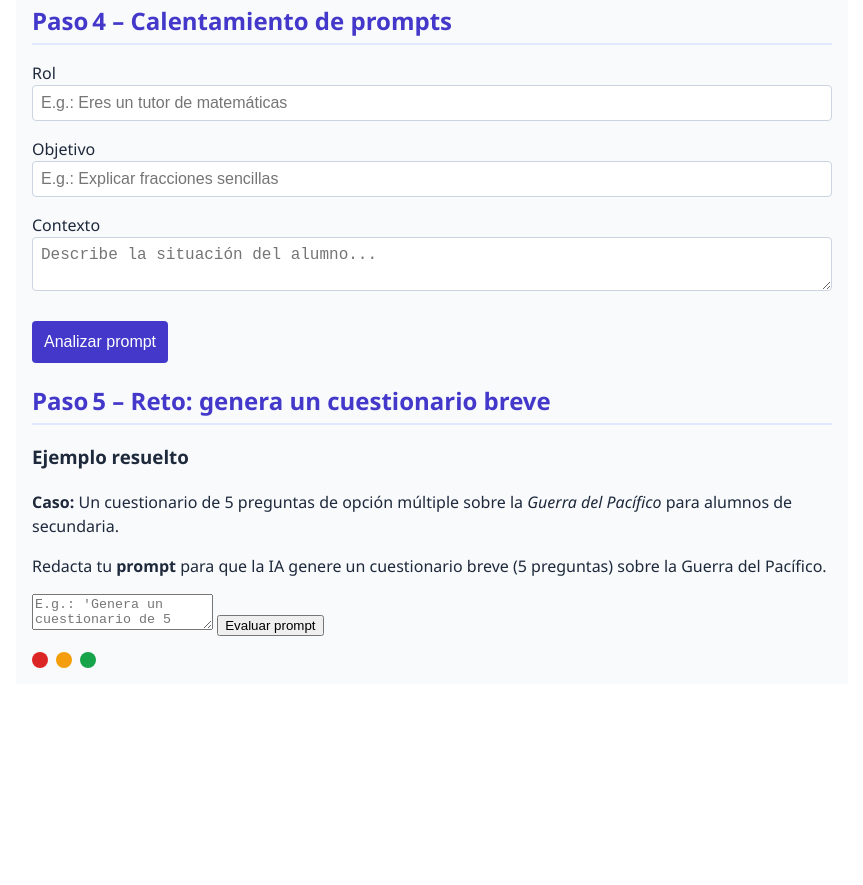
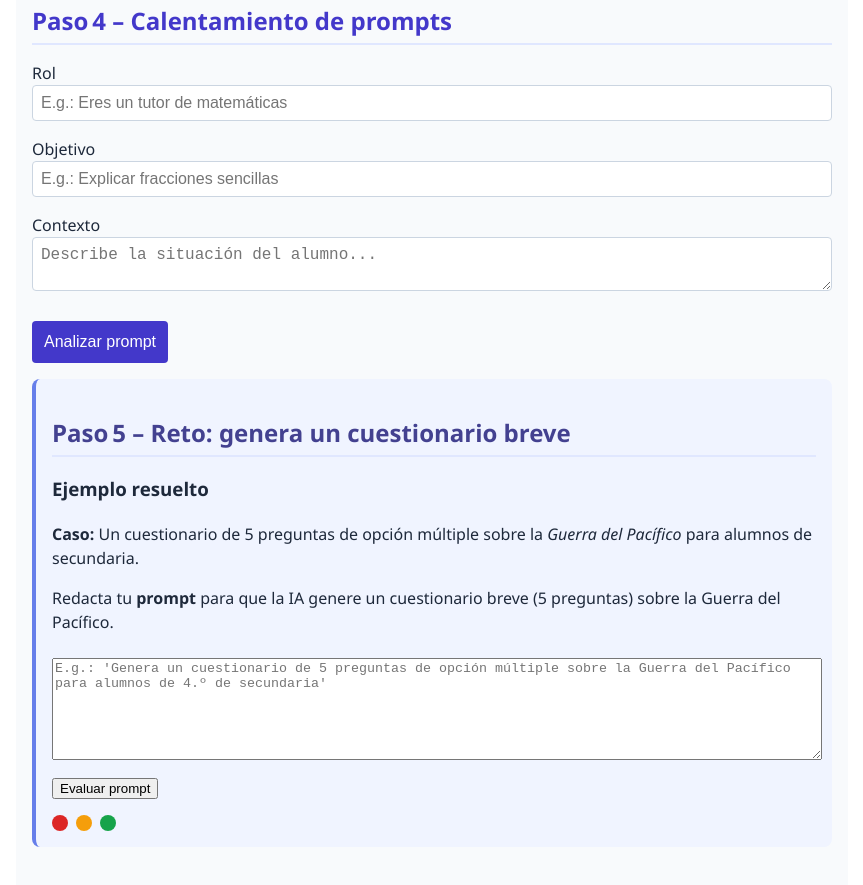
Before and after one commit to cegomezsantos/sesion2, a website: page index.html in a window 1280 px wide. Shown: the part 855-1740 px from the top of the page, without its empty margins (208-1071 px from the left). Before the commit the page ends 1547 px from the top, so only its background shows below. Drawn offline with Linux system fonts and the light colour scheme.

Commit message:
cambio html para css paso 5

```diff
--- a/style.css
+++ b/style.css
@@ -140,3 +140,28 @@
     h2 { font-size: 1.25rem; }
     .container { padding: 0.5rem; }
   }
+
+  /* Estilos para el Paso 5 – Reto (cuestionario breve) */
+#paso5 {
+  background-color: #f0f4ff;
+  border-left: 4px solid #667eea;
+  padding: 1rem;
+  border-radius: 0.5rem;
+  margin-bottom: 2rem;
+}
+
+/* Ajustes internos */
+#paso5 h2 {
+  margin-bottom: 0.75rem;
+  color: #434190;
+}
+
+#paso5 .student-exercise textarea {
+  width: 100%;
+  min-height: 6rem;
+  margin-top: 0.5rem;
+}
+
+#paso5 .student-exercise button {
+  margin-top: 0.75rem;
+}
```
